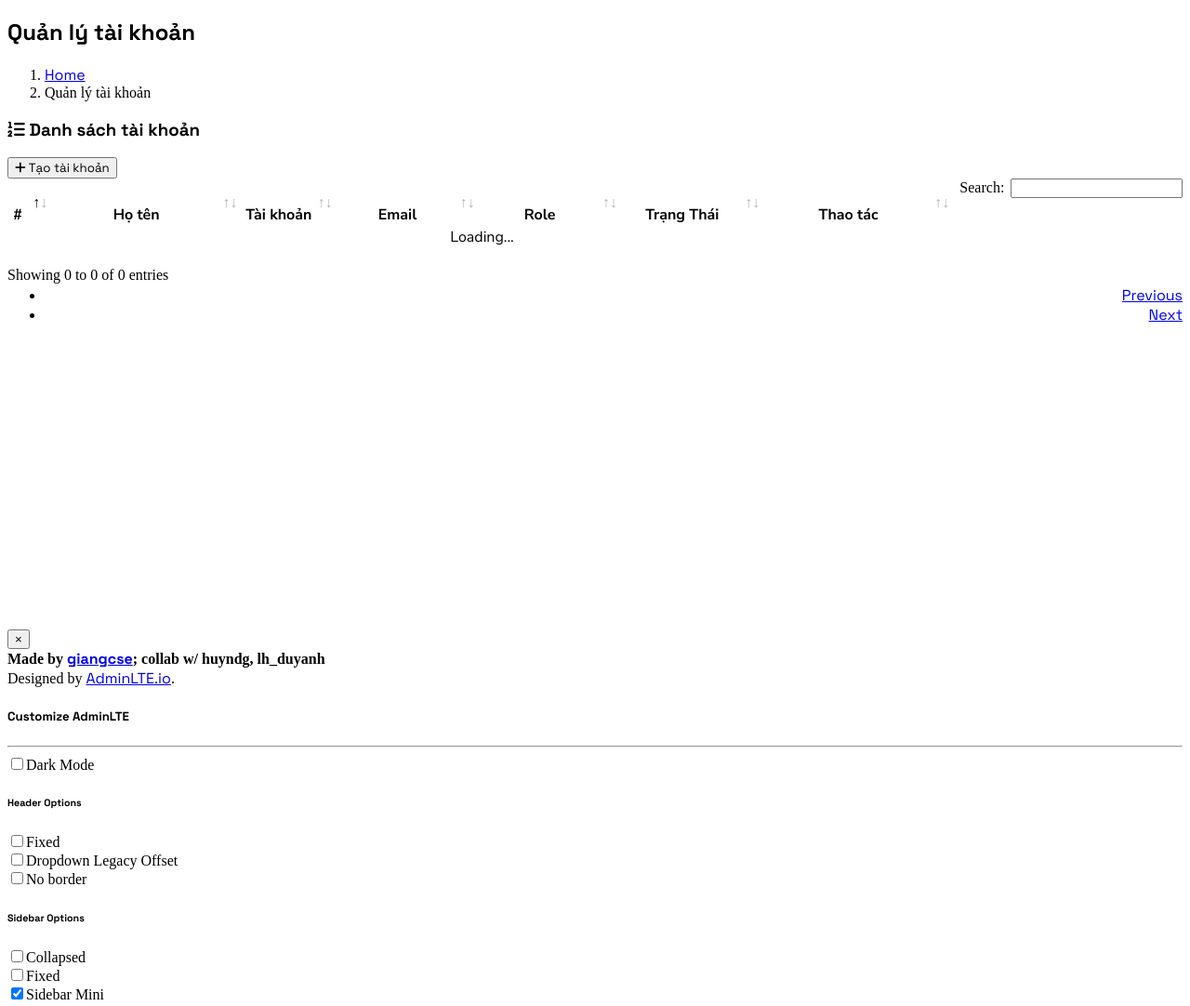
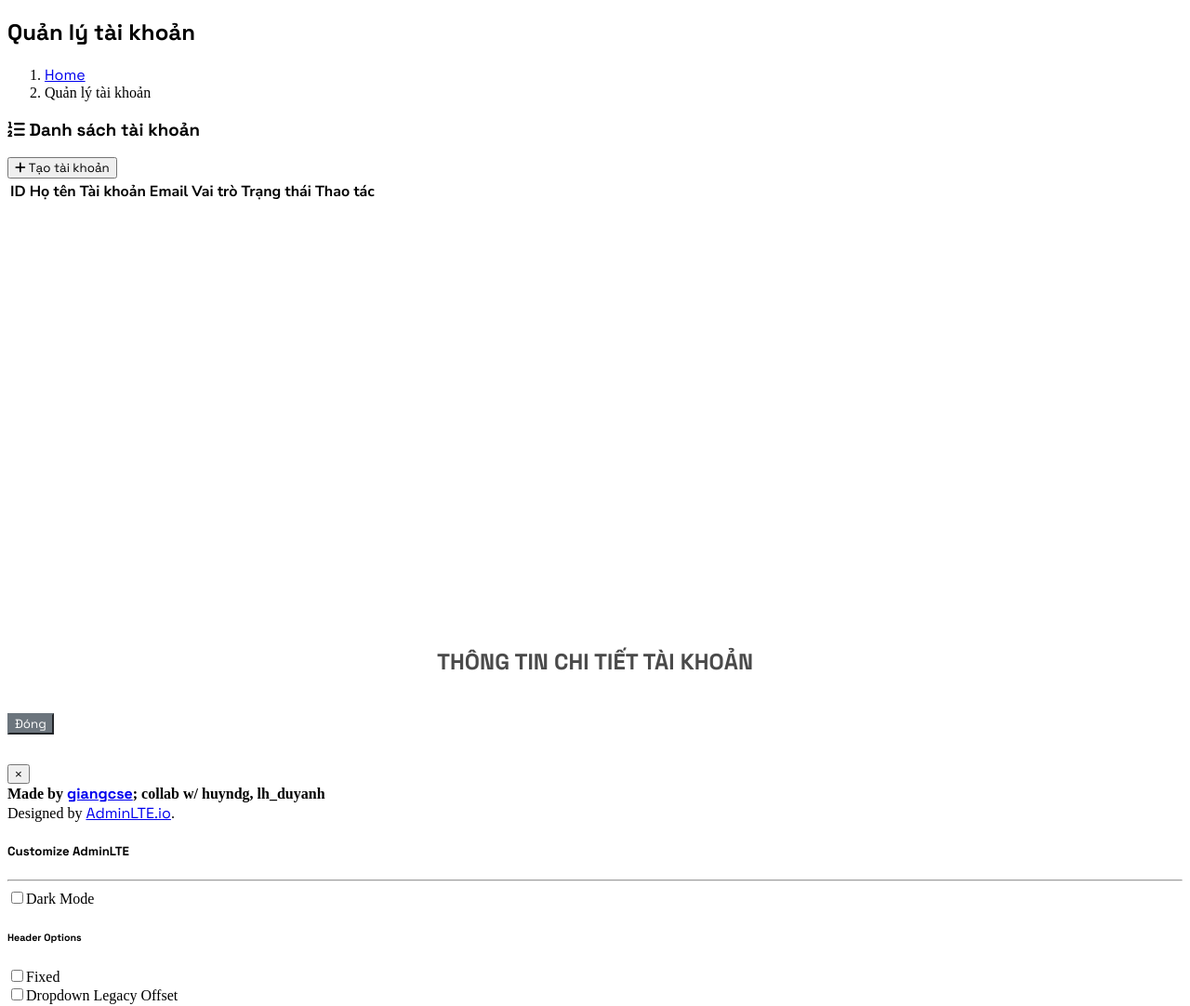
Before and after one commit to youngytherealest/KPISystemRelease, a Python web app: template app/templates/accounts.html in a window 1280 px wide. Shown: the part 436-1518 px from the top of the page at 93% size. Run offline with Jinja, Linux system fonts and the light colour scheme; the template is opened without the code that fills it, so the values that code supplies are empty; some libraries are stand-ins or nearby versions.

Commit message:
quanlytaikhoan

```diff
--- a/app/templates/accounts.html
+++ b/app/templates/accounts.html
@@ -3,15 +3,88 @@
 
 <head>
   {% include 'header.html' ignore missing %}
-  <title>Quản lý tài khoản | HTQL SVTT</title>
+  <title>Quản lý tài khoản | HTCC KPISYSTEM</title>
+  <!-- DataTables CSS -->
+  <link rel="stylesheet"
+    href="https://cdnjs.cloudflare.com/ajax/libs/datatables/1.10.21/css/dataTables.bootstrap4.min.css"
+    integrity="sha512-PT0RvABaDhDQugEbpNMwgYBCnGCiTZMh9yOzUsJHDgl/dMhD9yjHAwoumnUk3JydV3QTcIkNDuN40CJxik5+WQ=="
+    crossorigin="anonymous" referrerpolicy="no-referrer" />
+    <style>
+     .modal-title {
+          font-size: 1.5rem;
+          font-weight: bold;
+          color: #4A4A4A;
+          text-align: center;
+          width: 100%;
+      }
+
+      #modal_idnv_input,
+      #modal_taikhoan_input,
+      #modal_matkhau_input {
+          border-radius: 0.375rem;
+          border: 1px solid #ced4da;
+          padding: 0.5rem 1rem;
+      }
+
+      #modal_submit_btn {
+          background: linear-gradient(45deg, #007bff, #0056b3);
+          border: none;
+      }
+
+      #modal_submit_btn:hover {
+          background: linear-gradient(45deg, #0056b3, #003d75);
+      }
+
+      .btn-secondary {
+          color: #fff;
+          background-color: #6c757d;
+          border-color: #6c757d;
+      }
+
+      .btn-secondary:hover {
+          background-color: #565e64;
+          border-color: #51585e;
+      }
+      .modal-body .row {
+    display: flex;
+    flex-wrap: wrap; /* Cho phép các ô tự điều chỉnh xuống dòng nếu không đủ chỗ */
+    gap: 10px; /* Khoảng cách giữa các ô */
+    margin-bottom: 25px; /* Khoảng cách giữa các hàng */
+}
+
+.modal-body .row .col-sm-6 {
+    flex: 1; /* Cho phép các ô tự điều chỉnh kích thước để vừa trong hàng */
+    min-width: 200px; /* Đảm bảo ô không nhỏ hơn kích thước này */
+    padding: 10px;
+    background-color: #f7f7f7;
+    border-radius: 5px;
+}
+
+.modal-footer {
+    justify-content: center; /* Canh giữa nút Đóng */
+}
+
+/* Căn chỉnh lại modal title */
+.modal-title {
+    text-align: center;
+    width: 100%;
+}
+
+/* Ẩn nút X đóng modal */
+.btn-close {
+    display: none;
+}
+
+
+    </style>
 </head>
 
 <body class="hold-transition sidebar-mini">
   <!-- Site wrapper -->
   <div class="wrapper">
     {% include 'navbar.html' ignore missing %}
+    {% include 'sidebar.html' ignore missing %}
 
-    {% include 'sidebar.html' ignore missing %}
     <!-- Content Wrapper. Contains page content -->
     <div class="content-wrapper">
       <!-- Content Header (Page header) -->
@@ -33,37 +106,61 @@
 
       <!-- Main content -->
       <section class="col-lg-12 connectedSortable">
-        <!-- Map card -->
+        <!-- Account List card -->
         <div class="card">
           <div class="card-header border-0 rows">
-            <h3 class="card-title col-lg-2">
+            <h3 class="card-title">
               <i class="fa-solid fa-list-ol"></i>
               Danh sách tài khoản
             </h3>
-            <button class="btn btn-success btn-xs ms-auto" id="taoTaiKhoanBtn"><i class="fa-solid fa-plus"></i> Tạo tài
-              khoản</button>
+            <button class="btn btn-success btn-xs float-right" id="taoTaiKhoanBtn">
+              <i class="fa-solid fa-plus"></i> Tạo tài khoản
+            </button>
           </div>
           <div class="card-body">
-            <table class="table table-bordered table-hover" id="bangdstaikhoan">
+            <table id="accountTable" class="table table-bordered table-hover table-striped">
               <thead>
                 <tr>
-                  <th scope="col" style="text-align: center;" width="5%">#</th>
-                  <th scope="col" style="text-align: center;">Họ tên</th>
-                  <th scope="col" style="text-align: center;" width="10%">Tài khoản</th>
-                  <th scope="col" style="text-align: center;" width="15%">Email</th>
-                  <th scope="col" style="text-align: center;" width="15%">Role</th>
-                  <th scope="col" style="text-align: center;" width="15%">Trạng thái</th>
-                  <th scope="col" style="text-align: center;" width="20%">Thao tác</th>
+                  <th>ID</th>
+                  <th>Họ tên</th>
+                  <th>Tài khoản</th>
+                  <th>Email</th>
+                  <th>Vai trò</th>
+                  <th>Trạng thái</th>
+                  <th>Thao tác</th>
+
                 </tr>
               </thead>
-              <tbody></tbody>
+              <tbody>
+                <!-- Dữ liệu sẽ được chèn vào đây -->
+              </tbody>
             </table>
+
           </div>
         </div>
         <!-- /.card -->
       </section>
       <!-- /.content -->
     </div>
+    <!-- Modal for viewing account details -->
+    <div class="modal fade" id="viewAccountModal" tabindex="-1" aria-labelledby="viewAccountModalLabel" aria-hidden="true">
+      <div class="modal-dialog modal-lg">
+        <div class="modal-content">
+          <div class="modal-header">
+            <h5 class="modal-title" id="viewAccountModalLabel">THÔNG TIN CHI TIẾT TÀI KHOẢN</h5>
+          </div>
+          <div class="modal-body">
+            <!-- Content will be loaded via JavaScript -->
+            <div id="accountDetails"></div>
+          </div>
+          <div class="modal-footer">
+            <button type="button" class="btn btn-secondary" data-bs-dismiss="modal">Đóng</button>
+          </div>
+        </div>
+      </div>
+    </div>
+
+
     <!-- /.content-wrapper -->
     {% include 'modal.html' ignore missing %}
     {% include 'footer.html' ignore missing %}
@@ -80,15 +177,6 @@
   <script src="../../plugins/jquery/jquery.min.js"></script>
   <!-- Bootstrap 4 -->
   <script src="../../plugins/bootstrap/js/bootstrap.bundle.min.js"></script>
-  <!-- Select2 -->
-  <script src="https://cdn.jsdelivr.net/npm/select2@4.0.13/dist/js/select2.min.js"
-    integrity="sha256-AFAYEOkzB6iIKnTYZOdUf9FFje6lOTYdwRJKwTN5mks=" crossorigin="anonymous"></script>
-  <!-- AdminLTE App -->
-  <script src="../../dist/js/adminlte.min.js"></script>
-  <!-- AdminLTE for demo purposes -->
-  <script src="../../dist/js/demo.js"></script>
-  <!-- SweetAlert2 -->
-  <script src="https://cdn.jsdelivr.net/npm/sweetalert2@11"></script>
   <!-- DataTables -->
   <script src="https://cdnjs.cloudflare.com/ajax/libs/datatables/1.10.21/js/jquery.dataTables.min.js"
     integrity="sha512-BkpSL20WETFylMrcirBahHfSnY++H2O1W+UnEEO4yNIl+jI2+zowyoGJpbtk6bx97fBXf++WJHSSK2MV4ghPcg=="
@@ -96,10 +184,15 @@
   <script src="https://cdnjs.cloudflare.com/ajax/libs/datatables/1.10.21/js/dataTables.bootstrap4.min.js"
     integrity="sha512-OQlawZneA7zzfI6B1n1tjUuo3C5mtYuAWpQdg+iI9mkDoo7iFzTqnQHf+K5ThOWNJ9AbXL4+ZDwH7ykySPQc+A=="
     crossorigin="anonymous" referrerpolicy="no-referrer"></script>
-  <link rel="stylesheet"
-    href="https://cdnjs.cloudflare.com/ajax/libs/datatables/1.10.21/css/dataTables.bootstrap4.min.css"
-    integrity="sha512-PT0RvABaDhDQugEbpNMwgYBCnGCiTZMh9yOzUsJHDgl/dMhD9yjHAwoumnUk3JydV3QTcIkNDuN40CJxik5+WQ=="
-    crossorigin="anonymous" referrerpolicy="no-referrer" />
+
+  <!-- AdminLTE App -->
+  <script src="../../dist/js/adminlte.min.js"></script>
+  <!-- AdminLTE for demo purposes -->
+  <script src="../../dist/js/demo.js"></script>
+  <!-- SweetAlert2 -->
+  <script src="https://cdn.jsdelivr.net/npm/sweetalert2@11"></script>
+
+  <!-- Custom Script -->
   <script src="dist/js/pages/accounts.js"></script>
 </body>
 
```
